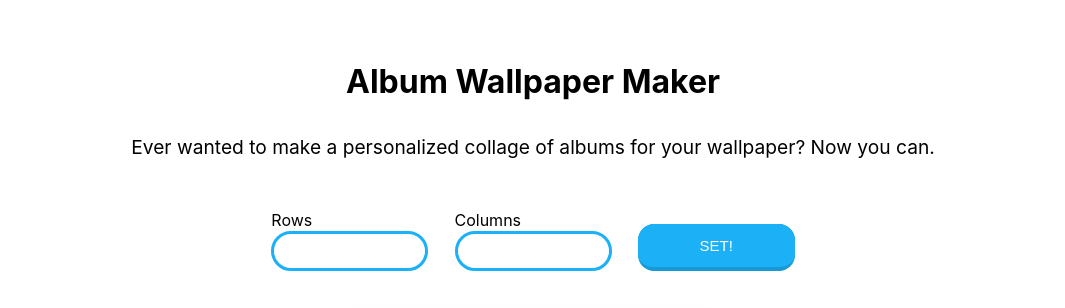
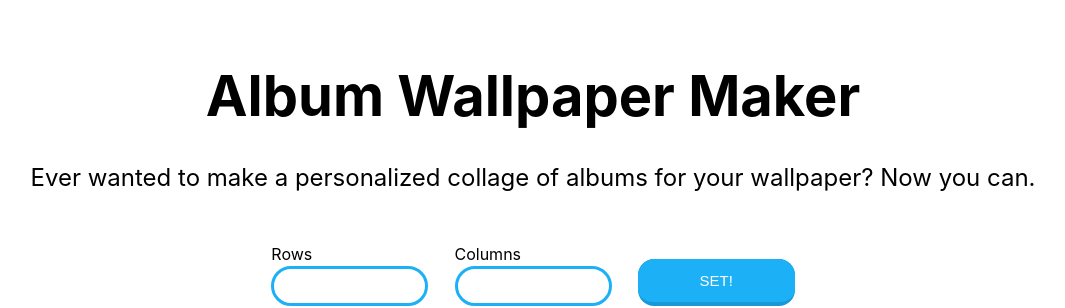
Before and after one commit to cr4z/album-wallpaper-maker, a Next.js app: page / in a window 1280 px wide. Shown: the top 308 px of the page, without its empty margins (107-1172 px from the left). Built offline with nearby package versions, Linux system fonts and the light colour scheme.

Commit message:
Add style

```diff
--- a/styles/globals.css
+++ b/styles/globals.css
@@ -84,6 +84,16 @@ main {
   margin-bottom: 3rem;
   line-height: 1.5;
   font-size: 1.2rem;
+}
+
+@media (min-width: 600px) {
+  .title {
+    font-size: 3.5rem;
+  }
+
+  .description {
+    font-size: 1.5rem;
+  }
 }
 
 /** GRID, CELLS, MODAL **/
```
